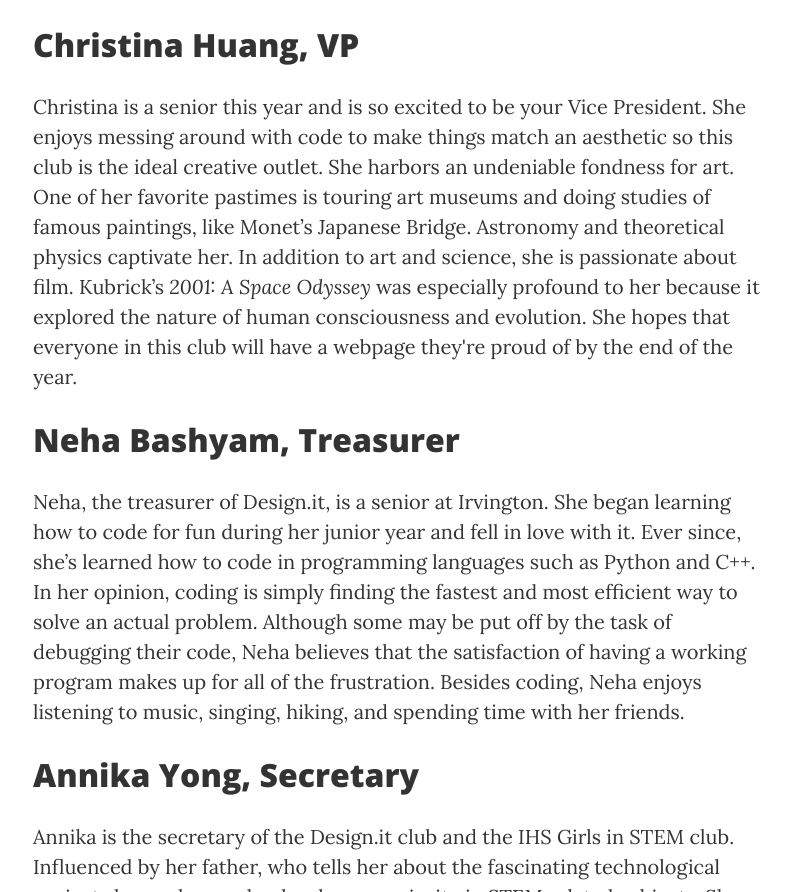
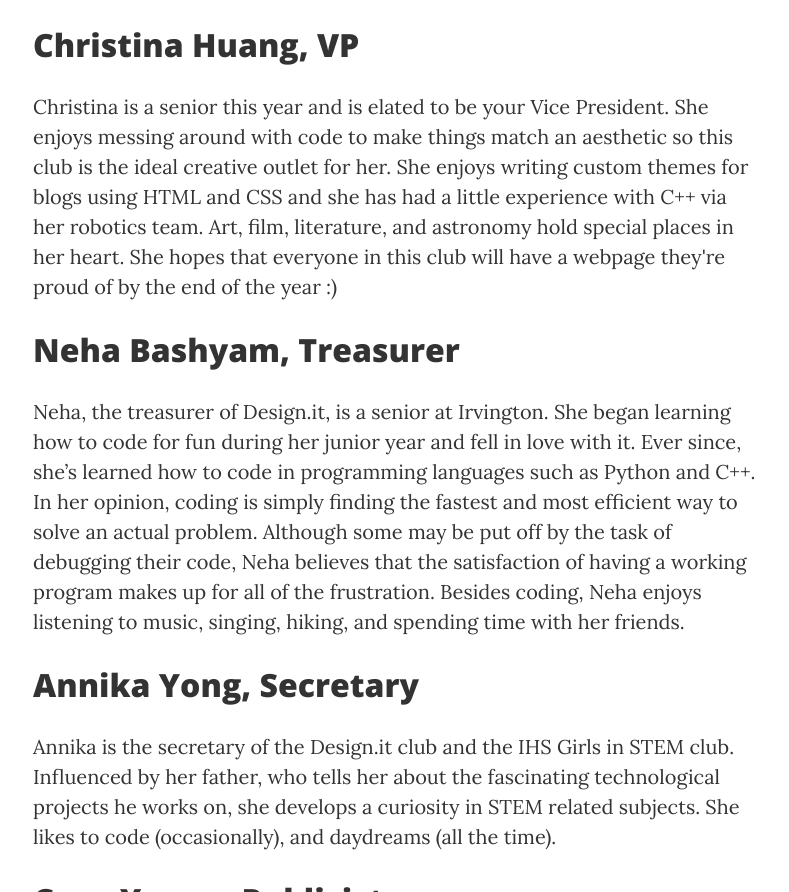
Before and after one commit to ihsdesignit/designIt, a website: page officers.html in a window 1280 px wide. Shown: the part 1098-1990 px from the top of the page, without its empty margins (242-1031 px from the left). Drawn offline with nearby package versions, Linux system fonts and the light colour scheme.

Commit message:
Update officers.html
VANYA PLEASE ACCEPT MY CHANGES

```diff
--- a/officers.html
+++ b/officers.html
@@ -73,7 +73,7 @@
         <h2> Emily Chin, Cofounder </h2>
         <p> Emily is excited to serve as Design.It's copresident for the 2017-2018 school year. She started learning about web development her sophomore year and became more serious about it junior year, taking her skills to hackathons. She is marveled by the impact technology has on society and wants to be a part of the community that builds it. Aside from coding, Emily loves sewing, watching K-dramas, and drinking boba (maybe everyday). </p>
         <h2> Christina Huang, VP </h2>
-        <p> Christina is a senior this year and is so excited to be your Vice President. She enjoys messing around with code to make things match an aesthetic so this club is the ideal creative outlet. She harbors an undeniable fondness for art. One of her favorite pastimes is touring art museums and doing studies of famous paintings, like Monet’s Japanese Bridge. Astronomy and theoretical physics captivate her. In addition to art and science, she is passionate about film. Kubrick’s <i> 2001: A Space Odyssey </i> was especially profound to her because it explored the nature of human consciousness and evolution. She hopes that everyone in this club will have a webpage they're proud of by the end of the year.</p>
+        <p> Christina is a senior this year and is elated to be your Vice President. She enjoys messing around with code to make things match an aesthetic so this club is the ideal creative outlet for her. She enjoys writing custom themes for blogs using HTML and CSS and she has had a little experience with C++ via her robotics team. Art, film, literature, and astronomy hold special places in her heart. She hopes that everyone in this club will have a webpage they're proud of by the end of the year :) </p>
         <h2> Neha Bashyam, Treasurer </h2>
         <p> Neha, the treasurer of Design.it, is a senior at Irvington. She began learning how to code for fun during her junior year and fell in love with it. Ever since, she’s learned how to code in programming languages such as Python and C++. In her opinion, coding is simply finding the fastest and most efficient way to solve an actual problem. Although some may be put off by the task of debugging their code, Neha believes that the satisfaction of having a working program makes up for all of the frustration. Besides coding, Neha enjoys listening to music, singing, hiking, and spending time with her friends. </p>
         <h2> Annika Yong, Secretary </h2>
```
